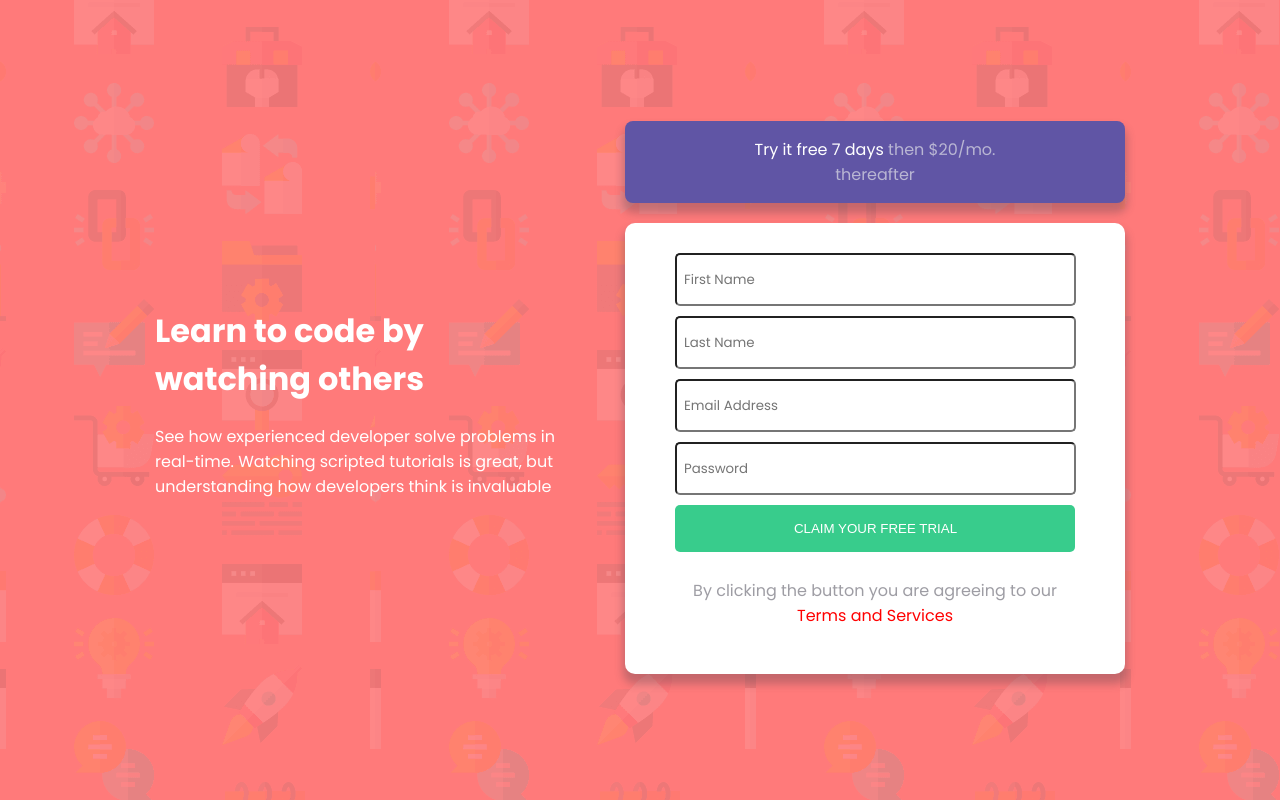
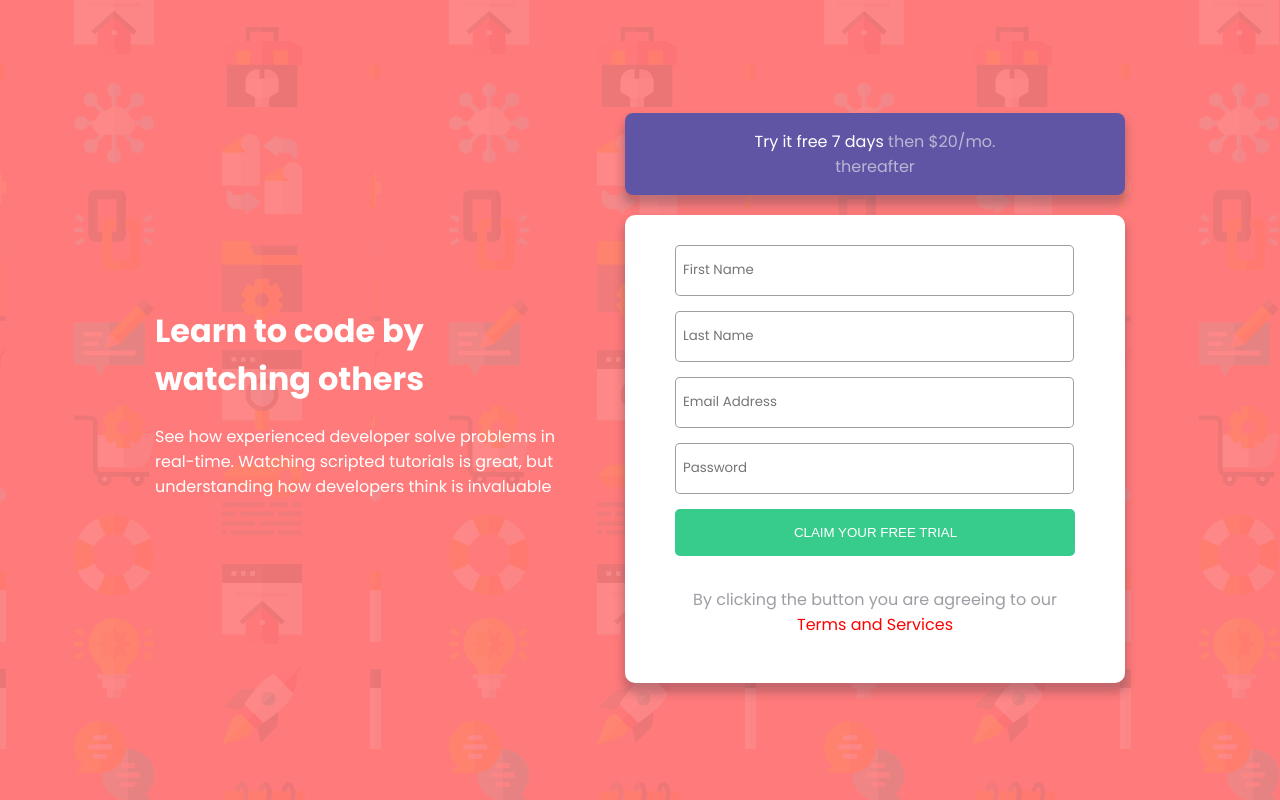
Before and after one commit to mammanyacham/Sign-up-Form, a React (Vite) app in the folder vite-project/: page / in a window 1280 px wide. Built offline with nearby package versions, Linux system fonts and the light colour scheme.

Commit message:
increase gap in form

```diff
--- a/vite-project/index.css
+++ b/vite-project/index.css
@@ -55,7 +55,7 @@ form{
     align-items: center;
     padding: 30px 0px;
     margin-bottom: 40px;
-    gap: 10px;
+    gap: 15px;
     border-radius: 10px;
     box-shadow: 0 8px 8px 2px hsla(249, 10%, 26%, 0.3);
     background-color: white;
@@ -79,7 +79,7 @@ form > button{
 
 }
 
-form > input{
+.input-group > input{
     border: 1px solid hsla(249, 10%, 26%, 0.5);
 }
 
```
